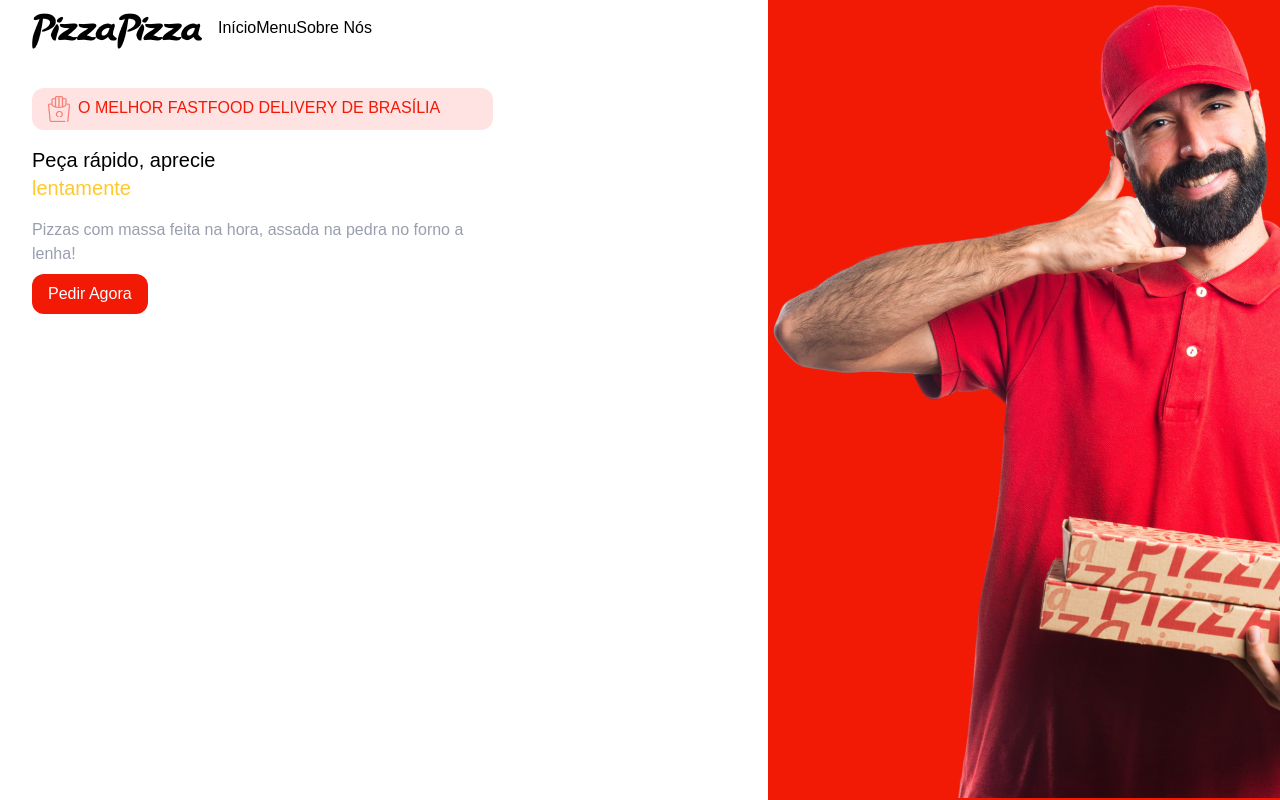
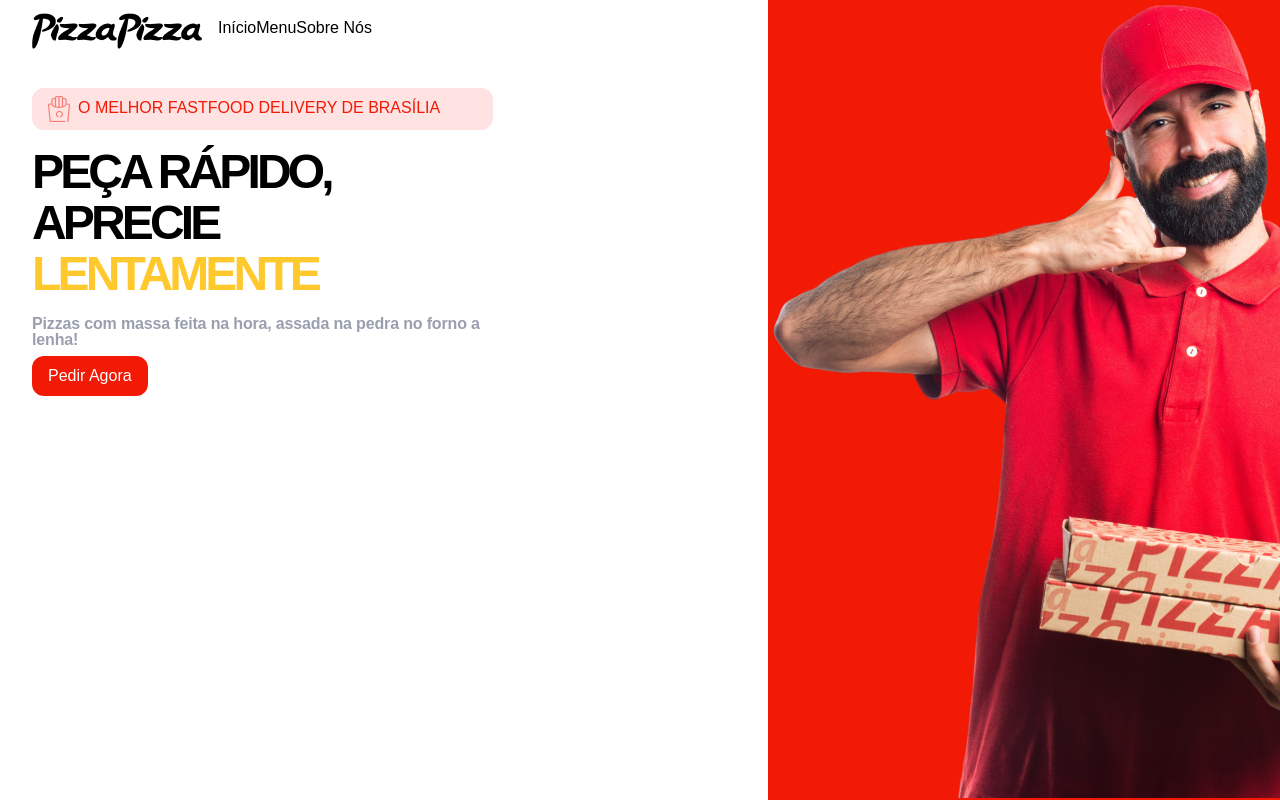
Before and after one commit to Helton-Carlos/pizza-pizza, a React (Vite) app: page / in a window 1280 px wide. Built offline with nearby package versions, Linux system fonts and the light colour scheme.

Commit message:
feat: standardizing fonts

```diff
--- a/src/App.tsx
+++ b/src/App.tsx
@@ -9,10 +9,10 @@ function App() {
         <NavHome />
         <div className="w-3/5 m-8">
           <Tag />
-          <h2 className="text-xl mt-4">
+          <p className="text-3xl font-bold mt-4 uppercase">
             Peça rápido, aprecie <div className="text-yellow">lentamente</div>
-          </h2>
-          <p className="text-gray bord mt-4">
+          </p>
+          <p className="text-gray text-sm mt-4 font-bold">
             Pizzas com massa feita na hora, assada na pedra no forno a lenha!
           </p>
           <MyButton text="Pedir Agora" />
--- a/src/index.css
+++ b/src/index.css
@@ -1,3 +1,9 @@
 @tailwind base;
 @tailwind components;
 @tailwind utilities;
+
+:root {
+    padding: 0px;
+    margin: 0;
+    box-sizing: border-box;
+}
--- a/tailwind.config.cjs
+++ b/tailwind.config.cjs
@@ -2,6 +2,36 @@
 module.exports = {
   content: ["./index.html", "./src/**/*.{js,ts,jsx,tsx}"],
   theme: {
+    fontFamily: {
+      sans: [
+        "Inter var, sans-serif",
+        { fontFeatureSettings: '"cv11", "ss01"' },
+      ],
+    },
+    fontSize: {
+      sm: [
+        "1rem",
+        {
+          lineHeight: "1rem",
+          letterSpacing: "-0.01em",
+          fontWeight: "500",
+        },
+      ],
+      base: "1.35rem",
+      xl: "1.75rem",
+      "2xl": "2rem",
+      "3xl": [
+        "3rem",
+        {
+          lineHeight: "3.2rem",
+          letterSpacing: "-0.08em",
+          fontWeight: "500",
+        },
+      ],
+      "4xl": "4rem",
+      "5xl": "5rem",
+      "6xl": "6rem",
+    },
     extend: {},
     colors: {
       primary: "#F21905",
```
